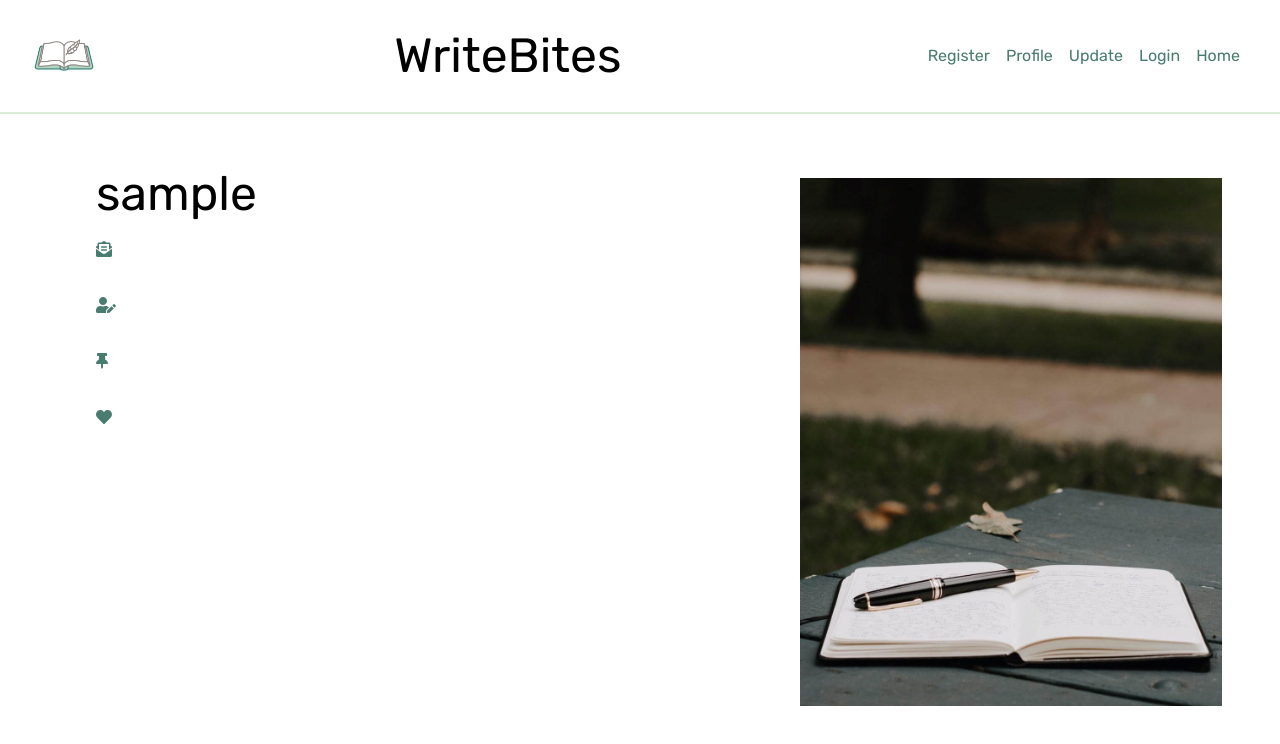
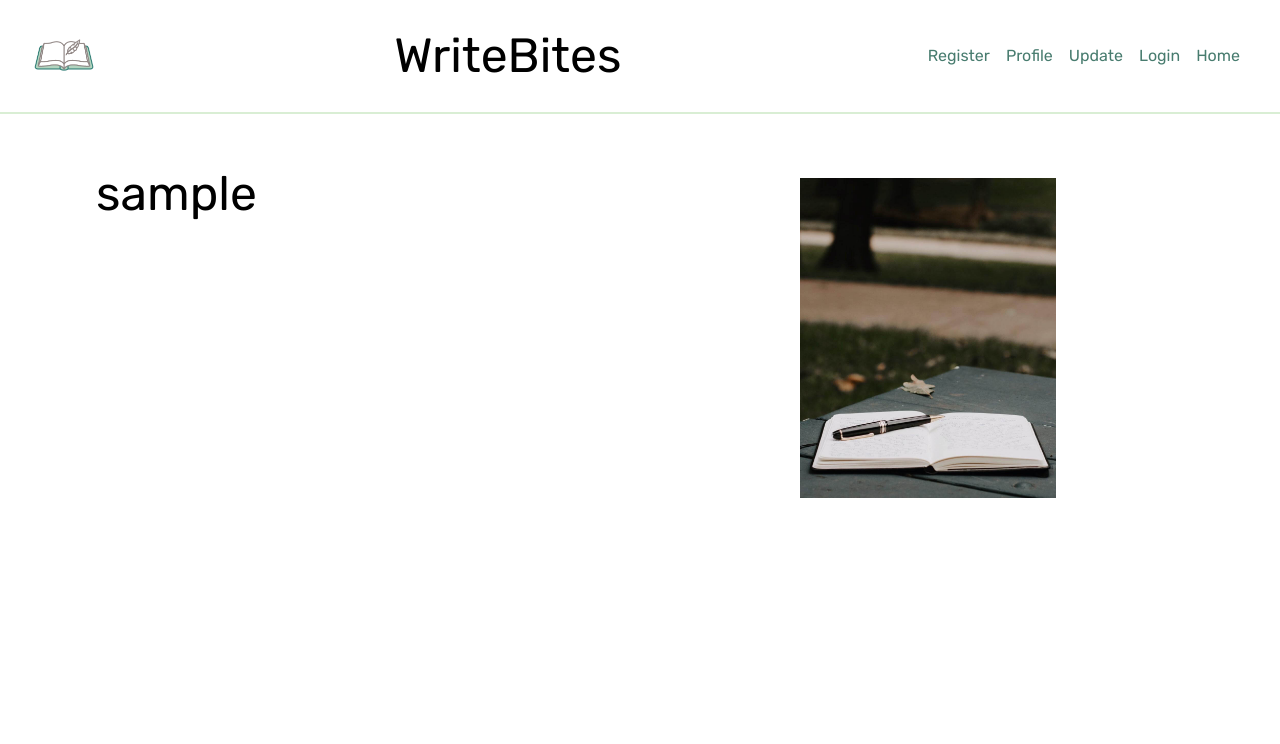
Before and after one commit to writebites/frontend-bites, a React (Create React App) app: page /profile in a window 1280 px wide. Shown: the top 744 px of the page. Built offline with nearby package versions, Linux system fonts and the light colour scheme; sample sign-in values are in the browser's storage.

Commit message:
Fix: fa icons only show up now when info is available in profile page

```diff
--- a/src/components/Profile.js
+++ b/src/components/Profile.js
@@ -9,7 +9,7 @@ import {
 import writingOutside from '../images/writingOutside.jpg';
 
 export default function Profile() {
-  const [writer, setWriter] = useState({
+  const [writer] = useState({
     username: localStorage.getItem('username') || '',
     blurb: localStorage.getItem('blurb') || '',
     location: localStorage.getItem('location') || '',
@@ -22,39 +22,47 @@ export default function Profile() {
       <div className="left-side">
         <h1>{writer.username ? writer.username : 'Profile'}</h1>
 
+        {writer.email && (
           <div className="profile-item">
             <span className="fa-icon">
               <FontAwesomeIcon icon={faEnvelopeOpenText} />
             </span>
-          {writer.email && <p>{writer.email}</p>}
+            <p>{writer.email}</p>
           </div>
+        )}
 
+        {writer.blurb && (
           <div className="profile-item">
             <span className="fa-icon">
               <FontAwesomeIcon icon={faUserEdit} />
             </span>
-          {writer.blurb && <p>{writer.blurb}</p>}
+            <p>{writer.blurb}</p>
           </div>
+        )}
 
+        {writer.location && (
           <div className="profile-item">
             <span className="fa-icon">
               <FontAwesomeIcon icon={faThumbtack} />
             </span>
-          {writer.location && <p>{writer.location}</p>}
+            <p>{writer.location}</p>
           </div>
+        )}
 
+        {writer.favorites && (
           <div className="profile-item">
             <span className="fa-icon">
               <FontAwesomeIcon icon={faHeart} />
             </span>
-          {writer.favorites && <p>Favorites: {writer.favorites}</p>}
+            <p>Favorites: {writer.favorites}</p>
           </div>
+        )}
       </div>
-
-      <div className="right-side"></div>
+      <div className="right-side">
         <div className="image-container">
           <img src={writingOutside} alt="writing outside" />
         </div>
       </div>
+    </div>
   );
 }
```
Lines whose indentation alone changed are shown as unchanged.
